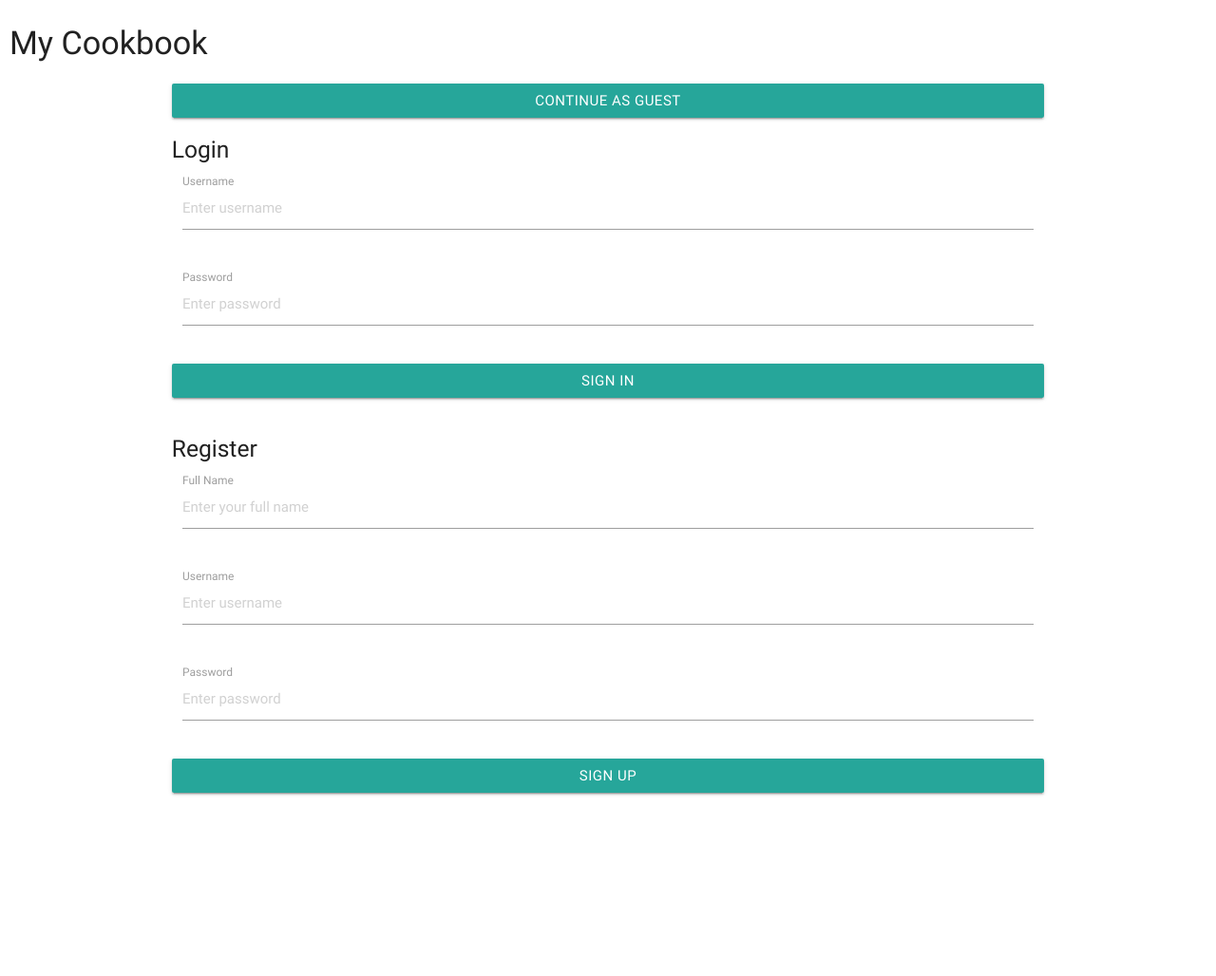
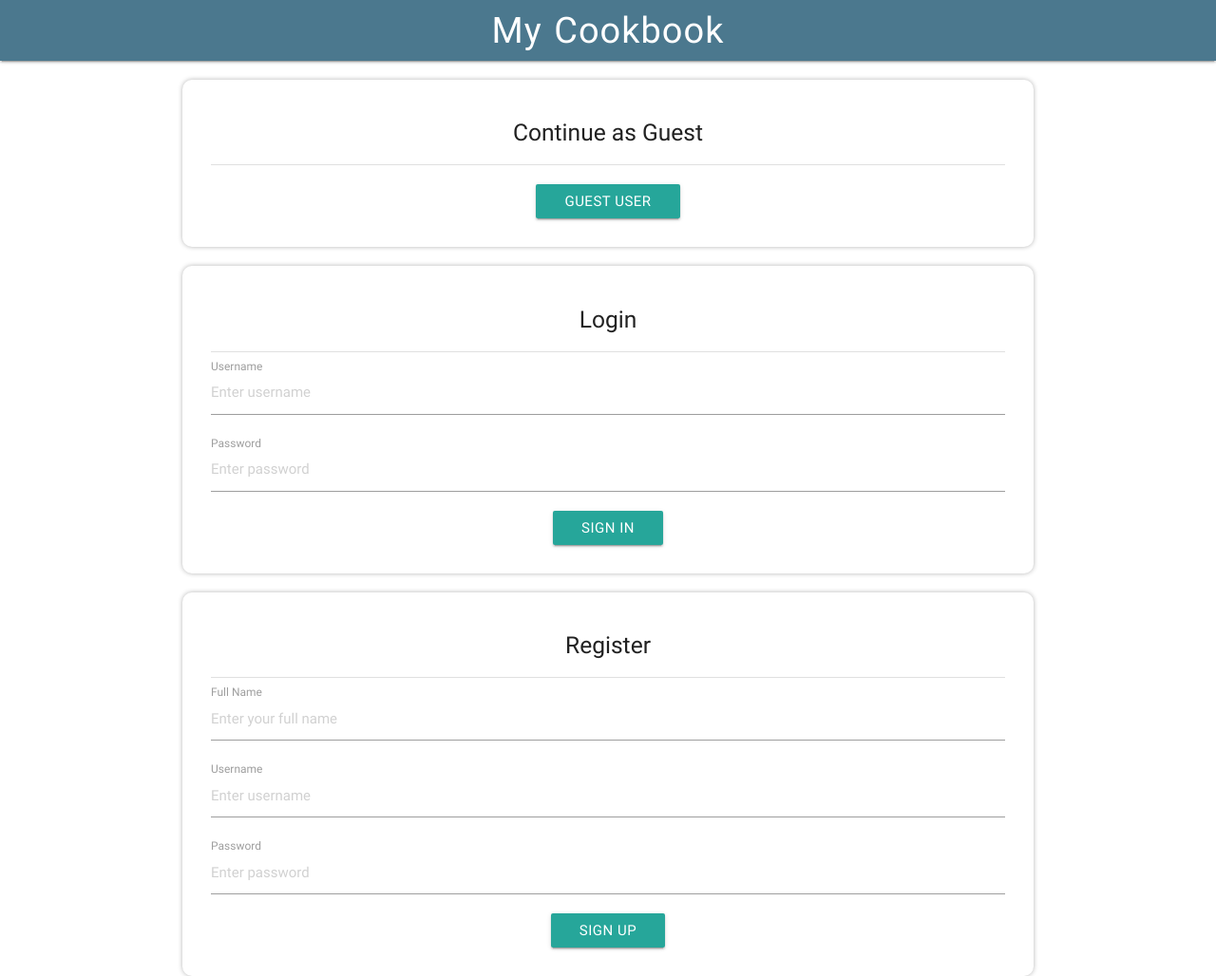
Before and after one commit to Code-Institute-Submissions/online-cookbook-3, a Flask app: page /login in a window 1280 px wide. Shown: the whole page at 95% size. Before the commit the page ends 838 px from the top, so only its background shows below. Run offline with Flask 2, Linux system fonts and the light colour scheme; some libraries are stand-ins or nearby versions.

Commit message:
user login page design amended and code refactored

```diff
--- a/static/css/style.css
+++ b/static/css/style.css
@@ -1,3 +1,8 @@
+/*---------------------------------------------------------------- Login Page */
+.divider {
+    margin-bottom: 20px;
+    margin-top: 20px;
+}
 /*-------------------------------------------------------------------- Header */
 nav {
     background-color: #4b788e;
@@ -26,6 +31,9 @@ nav .brand-logo {
 }
 .search-icon {
     color: black !important;
+}
+.btn-nav{
+    padding: 0 1rem;  /* to fit search buttons and search bar on one row */
 }
 /*---------------------------------------------------------------------- Home */
 .heading {
--- a/templates/index.html
+++ b/templates/index.html
@@ -10,66 +10,89 @@
     <link rel="stylesheet" href="{{ url_for('static', filename='css/style.css') }}" type="text/css" />
 </head>
 <body>
-    <h4 class="heading">My Cookbook</h4>
+
+    <!-- Page header -->
+    <header>
+        <div class="navbar-fixed">
+            <nav>
+                <div class="nav-wrapper">
+                    <a href="{{url_for('index')}}" class="brand-logo center">My Cookbook</a>
+                </div>
+            </nav>
+        </div>
+    </header>
+
+    <!-- Alert message -->
     <div class="container">
         {% if success == True %}
-        <p>You are successfully registered. Please login below.</p>
+            <p class="red-text text-darken-4">You are successfully registered. Please login below.</p>
         {% elif success == False %}
-        <p>Sorry that username already exists</p>
-        {% elif  login == False %}
-        <p>Login failed. Incorrect username or/and password.</p>
+            <p class="red-text text-darken-4">Sorry that username already exists</p>
+        {% elif login == False %}
+            <p class="red-text text-darken-4">Login failed. Incorrect username or/and password.</p>
         {% endif %}
+    </div>
 
-        <div class="row">
-            <a href="{{url_for('guest_user')}}" class="col s12 btn waves-effect waves-light" type="submit">Continue as Guest</a>
+    <!-- Guest user -->
+    <div class="container">
+        <div class="section">
+            <h5 class="center">Continue as Guest</h5>
+            <div class="divider"></div>
+            <div class="center">
+                <a href="{{url_for('guest_user')}}" class="btn waves-effect waves-light" type="submit">Guest user</a>
+            </div>
         </div>
-        <div class="row">
+    </div>
+
+    <!-- User Login -->
+    <div class="container">
+        <div class="section center">
             <h5>Login</h5>
-            <form action="{{url_for('login')}}" method="POST" class="col s12">
-                <div class="row">
-                    <div class="input-field col s12">
-                    <input placeholder="Enter username" name="username" type="text" class="validate">
+            <div class="divider"></div>
+            <form action="{{url_for('login')}}" method="POST">
+                <div class="input-field">
+                    <input placeholder="Enter username" name="username" type="text" class="validate" required>
                     <label>Username</label>
-                    </div>
                 </div>
-                <div class="row">
-                    <div class="input-field col s12">
-                    <input placeholder="Enter password" name="password" type="text" class="validate">
+                <div class="input-field">
+                    <input placeholder="Enter password" name="password" type="text" class="validate" required>
                     <label>Password</label>
-                    </div>
                 </div>
-                <div class="row">
-                    <button class="col s12 btn waves-effect waves-light" type="submit">Sign In</button>
-                </div>
-            </form>
-        </div>
-        <div class="row">
-            <h5>Register</h5>
-            <form action="{{url_for('register')}}" method="POST" class="col s12">
-                <div class="row">
-                    <div class="input-field col s12">
-                    <input placeholder="Enter your full name" name="fullname" type="text" class="validate">
-                    <label>Full Name</label>
-                    </div>
-                </div>
-                <div class="row">
-                    <div class="input-field col s12">
-                    <input placeholder="Enter username" name="username" type="text" class="validate">
-                    <label>Username</label>
-                    </div>
-                </div>
-                <div class="row">
-                    <div class="input-field col s12">
-                    <input placeholder="Enter password" name="password" type="text" class="validate">
-                    <label>Password</label>
-                    </div>
-                </div>
-                <div class="row">
-                    <button class="col s12 btn waves-effect waves-light" type="submit">Sign Up</button>
-                </div>
+                <button class="btn waves-effect waves-light" type="submit">Sign In</button>
             </form>
         </div>
     </div>
+
+    <!-- User Registration -->
+    <div class="container">
+        <div class="section center">
+            <h5>Register</h5>
+            <div class="divider"></div>
+            <form action="{{url_for('register')}}" method="POST">
+                <div class="input-field">
+                    <input placeholder="Enter your full name" name="fullname" type="text" class="validate" required>
+                    <label>Full Name</label>
+                </div>
+                <div class="input-field">
+                    <input placeholder="Enter username" name="username" type="text" class="validate" required>
+                    <label>Username</label>
+                </div>
+                <div class="input-field">
+                    <input placeholder="Enter password" name="password" type="text" class="validate" required>
+                    <label>Password</label>
+                </div>
+                <button class="btn waves-effect waves-light" type="submit">Sign Up</button>
+            </form>
+        </div>
+    </div>
+
+
+
+
+
+
+
+
     <script src="https://cdnjs.cloudflare.com/ajax/libs/jquery/3.3.1/jquery.min.js"></script>
     <script src="https://cdnjs.cloudflare.com/ajax/libs/materialize/0.100.2/js/materialize.min.js"></script>
     <script>
```
Also changed, not shown: templates/base.html (+10 -10 lines).
